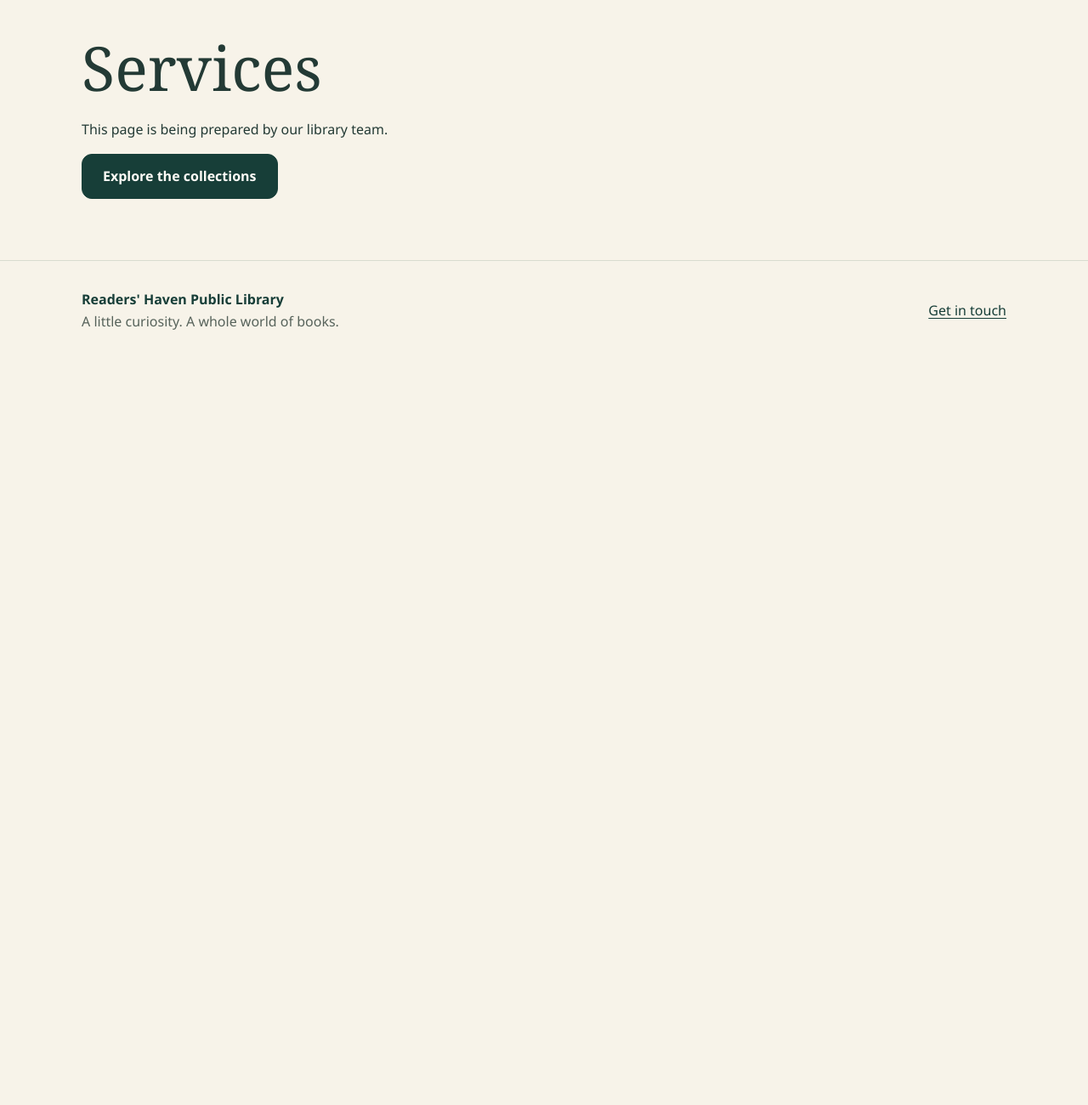
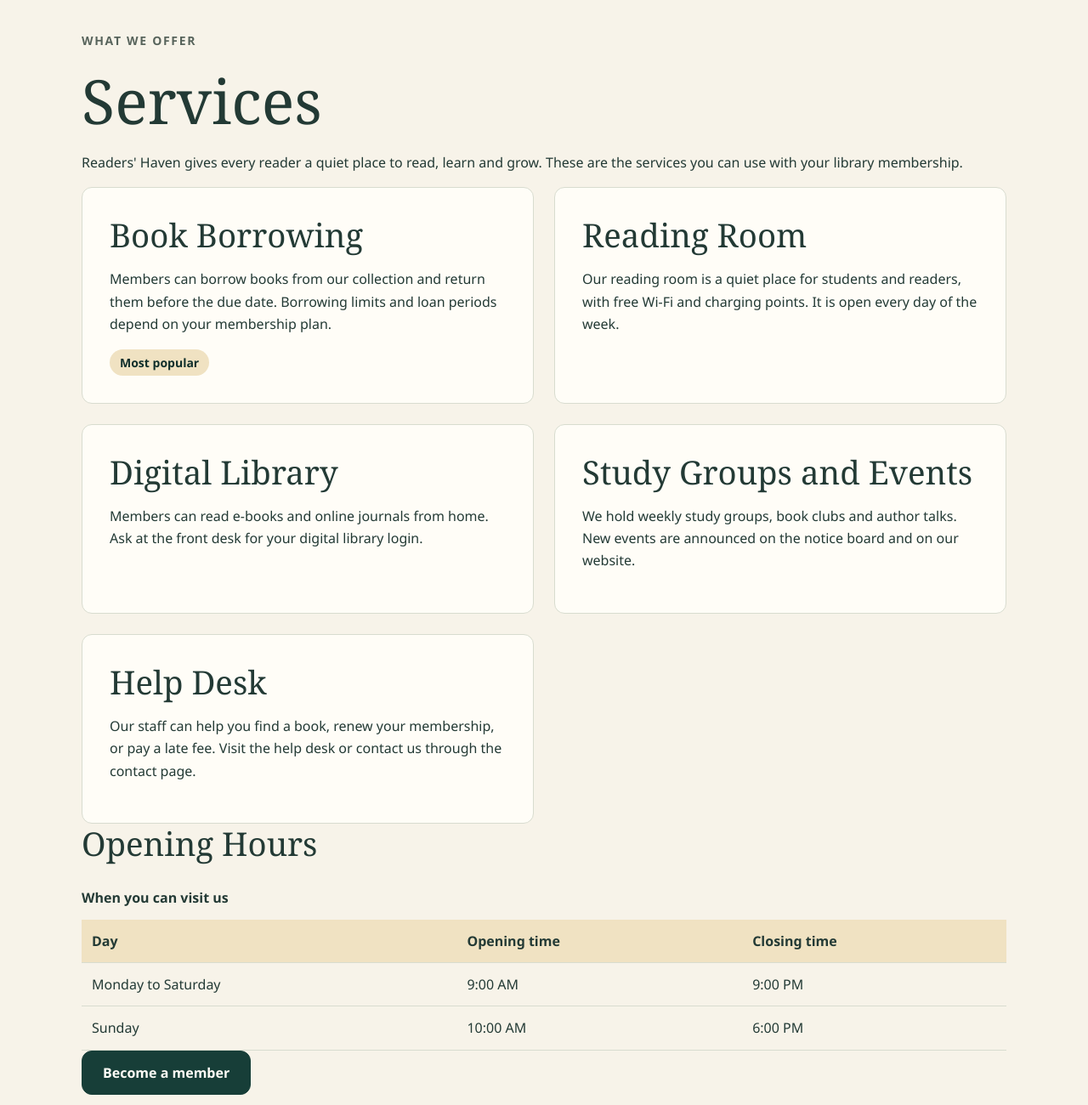
Before and after one commit to Code-fever1/Haven-Public-Library, a website: page src/services.html in a window 1280 px wide. Shown: the part 140-1440 px from the top of the page at 85% size. Before the commit the page ends 800 px from the top, so only its background shows below. Drawn offline with Linux system fonts and the light colour scheme.

Commit message:
Add services page with library services and opening hours

```diff
--- a/src/services.html
+++ b/src/services.html
@@ -7,7 +7,6 @@
   <link rel="stylesheet" href="../styles/style.css">
 </head>
 <body>
-  <!-- Temporary placeholder for the page owner to replace. -->
   <a class="skip-link" href="#main-content">Skip to content</a>
   <header class="site-header">
     <div class="container site-header__inner">
@@ -24,9 +23,65 @@
     </div>
   </header>
   <main id="main-content" class="container section" tabindex="-1">
+    <p class="eyebrow">What we offer</p>
     <h1>Services</h1>
-    <p>This page is being prepared by our library team.</p>
-    <a class="button" href="collections.html">Explore the collections</a>
+    <p>Readers' Haven gives every reader a quiet place to read, learn and grow. These are the services you can use with your library membership.</p>
+
+    <div class="grid">
+      <article class="card">
+        <h2>Book Borrowing</h2>
+        <p>Members can borrow books from our collection and return them before the due date. Borrowing limits and loan periods depend on your membership plan.</p>
+        <span class="badge">Most popular</span>
+      </article>
+
+      <article class="card">
+        <h2>Reading Room</h2>
+        <p>Our reading room is a quiet place for students and readers, with free Wi-Fi and charging points. It is open every day of the week.</p>
+      </article>
+
+      <article class="card">
+        <h2>Digital Library</h2>
+        <p>Members can read e-books and online journals from home. Ask at the front desk for your digital library login.</p>
+      </article>
+
+      <article class="card">
+        <h2>Study Groups and Events</h2>
+        <p>We hold weekly study groups, book clubs and author talks. New events are announced on the notice board and on our website.</p>
+      </article>
+
+      <article class="card">
+        <h2>Help Desk</h2>
+        <p>Our staff can help you find a book, renew your membership, or pay a late fee. Visit the help desk or contact us through the contact page.</p>
+      </article>
+    </div>
+
+    <h2>Opening Hours</h2>
+    <div class="table-wrapper">
+      <table class="table">
+        <caption>When you can visit us</caption>
+        <thead>
+          <tr>
+            <th>Day</th>
+            <th>Opening time</th>
+            <th>Closing time</th>
+          </tr>
+        </thead>
+        <tbody>
+          <tr>
+            <td>Monday to Saturday</td>
+            <td>9:00 AM</td>
+            <td>9:00 PM</td>
+          </tr>
+          <tr>
+            <td>Sunday</td>
+            <td>10:00 AM</td>
+            <td>6:00 PM</td>
+          </tr>
+        </tbody>
+      </table>
+    </div>
+
+    <p><a class="button" href="membership.html">Become a member</a></p>
   </main>
   <footer class="site-footer">
     <div class="container site-footer__inner">
```
